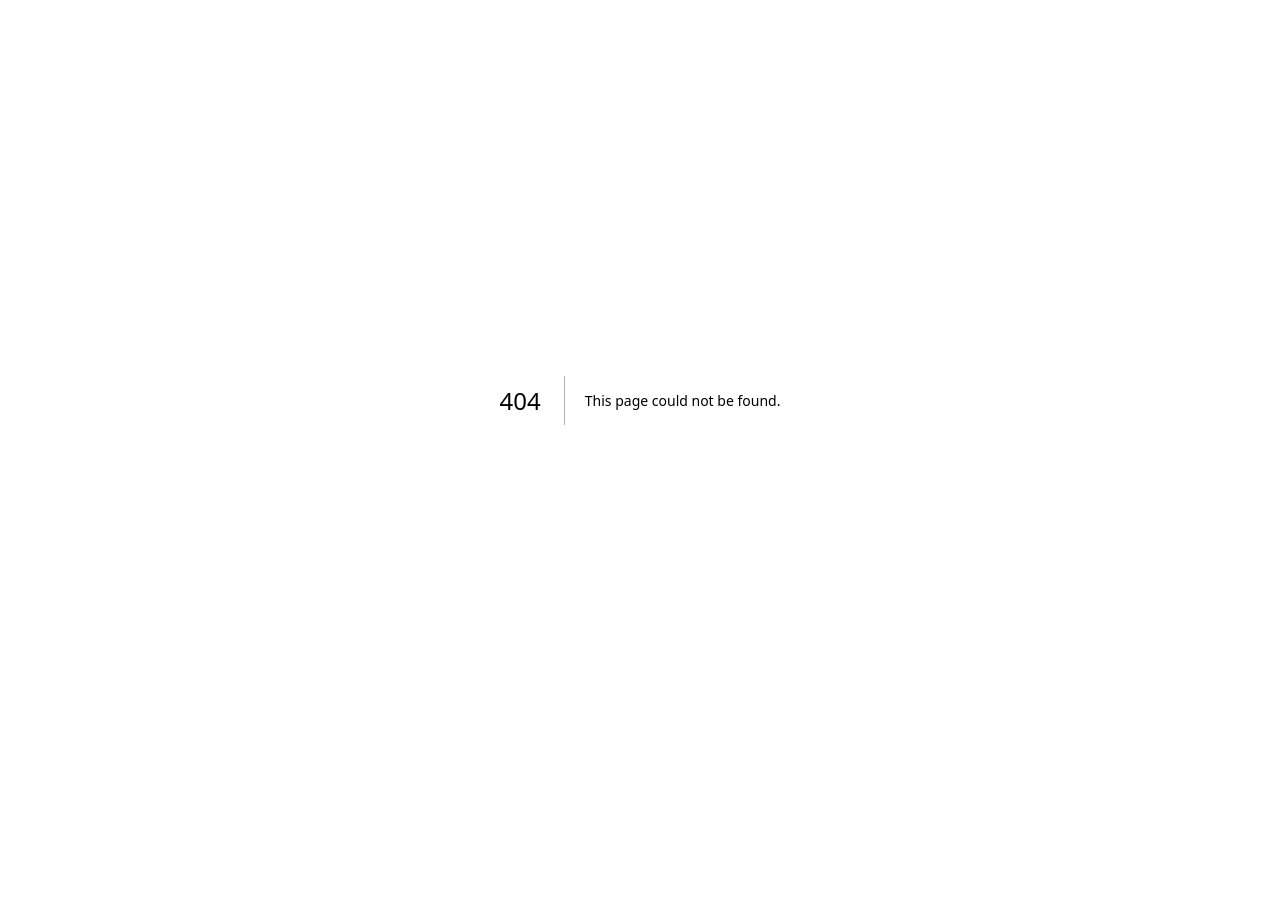
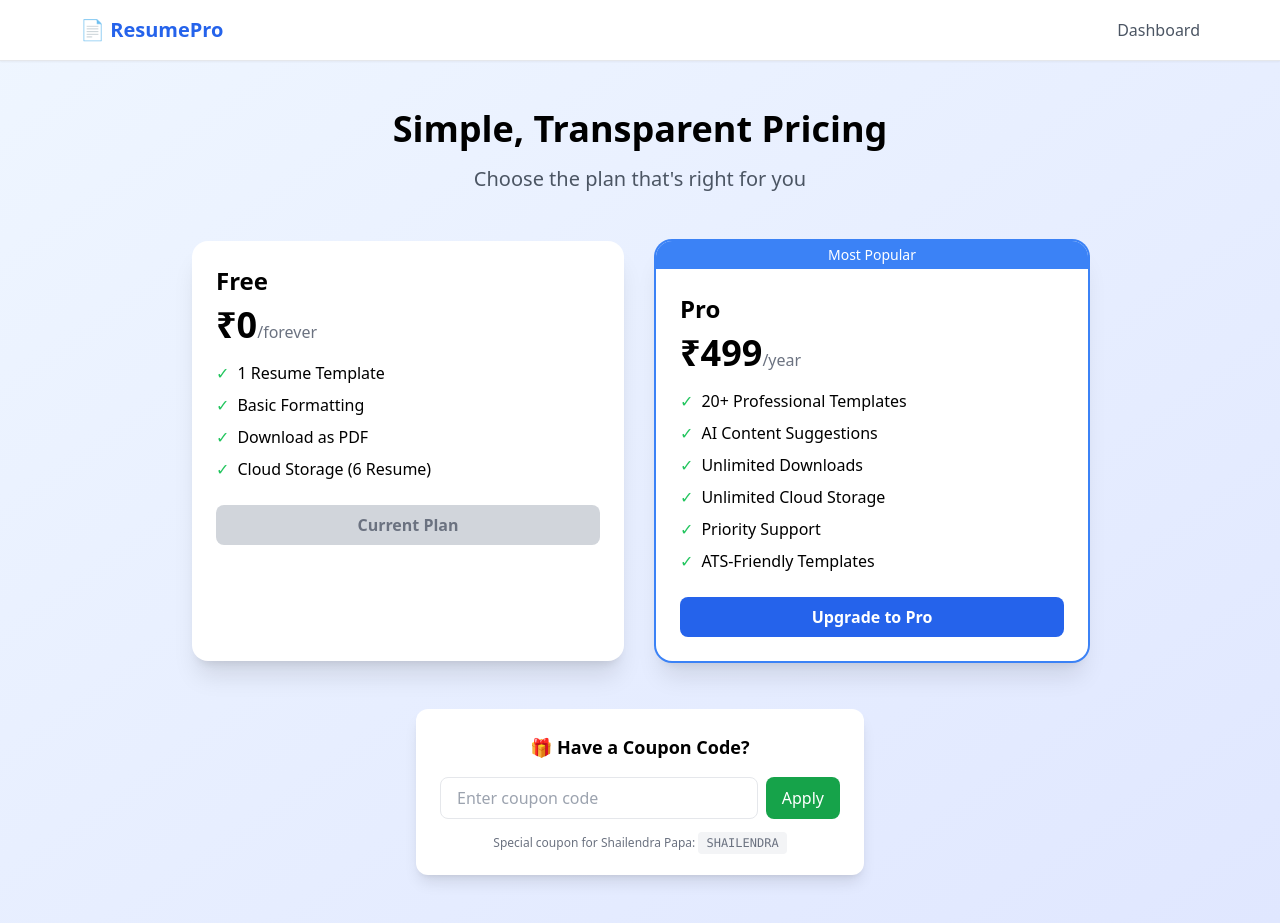
Before and after one commit to Shailendra76-sk/resume-builder, a Next.js app: page /pricing in a window 1280 px wide. Before the commit this address had no page. Before the commit the page ends 800 px from the top, so only its background shows below. Built offline with nearby package versions, Linux system fonts and the light colour scheme.

Commit message:
Create page.js

```diff
--- /dev/null
+++ b/app/pricing/page.js
@@ -0,0 +1,180 @@
+"use client";
+import { useState, useEffect } from "react";
+import { useRouter } from "next/navigation";
+
+export default function PricingPage() {
+  const router = useRouter();
+  const [couponCode, setCouponCode] = useState("");
+  const [message, setMessage] = useState("");
+  const [isPro, setIsPro] = useState(false);
+
+  useEffect(() => {
+    const proStatus = localStorage.getItem("isPro");
+    if (proStatus === "true") {
+      setIsPro(true);
+    }
+  }, []);
+
+  const plans = [
+    {
+      name: "Free",
+      price: "₹0",
+      period: "forever",
+      features: [
+        "1 Resume Template",
+        "Basic Formatting",
+        "Download as PDF",
+        "Cloud Storage (6 Resume)"
+      ],
+      button: "Current Plan",
+      popular: false
+    },
+    {
+      name: "Pro",
+      price: "₹499",
+      period: "year",
+      features: [
+        "20+ Professional Templates",
+        "AI Content Suggestions",
+        "Unlimited Downloads",
+        "Unlimited Cloud Storage",
+        "Priority Support",
+        "ATS-Friendly Templates"
+      ],
+      button: "Upgrade to Pro",
+      popular: true
+    }
+  ];
+
+  const applyCoupon = () => {
+    if (couponCode === "SHAILENDRA") {
+      localStorage.setItem("isPro", "true");
+      localStorage.setItem("proExpiry", "2026-12-31");
+      setIsPro(true);
+      setMessage("✅ Coupon applied successfully! You now have Pro access for FREE!");
+      setTimeout(() => {
+        router.push("/dashboard");
+      }, 2000);
+    } else if (couponCode === "SHAILENDRA_PAPA") {
+      localStorage.setItem("isPro", "true");
+      localStorage.setItem("proExpiry", "2027-12-31");
+      setIsPro(true);
+      setMessage("✅ Special Papa Coupon! Pro access granted for 2 years!");
+      setTimeout(() => {
+        router.push("/dashboard");
+      }, 2000);
+    } else {
+      setMessage("❌ Invalid coupon code. Try 'SHAILENDRA'");
+    }
+  };
+
+  const handleSubscribe = (planName) => {
+    if (planName === "Pro") {
+      // Show payment popup
+      const wantsPayment = confirm("Pro subscription: ₹499/year\n\nPayment integration coming soon!\n\nFor now, use coupon code 'SHAILENDRA' for FREE Pro access.");
+
+      if (wantsPayment) {
+        // Simulate payment success
+        alert("Demo: Payment successful! (Real payment will be added later)\n\nPro access granted!");
+        localStorage.setItem("isPro", "true");
+        localStorage.setItem("proExpiry", "2026-12-31");
+        setIsPro(true);
+        router.push("/dashboard");
+      }
+    }
+  };
+
+  if (isPro) {
+    return (
+      <div className="min-h-screen bg-gradient-to-br from-blue-50 to-indigo-100 flex items-center justify-center">
+        <div className="bg-white p-8 rounded-2xl shadow-xl text-center max-w-md">
+          <div className="text-6xl mb-4">🎉</div>
+          <h1 className="text-2xl font-bold text-green-600 mb-2">You are a Pro Member!</h1>
+          <p className="text-gray-600 mb-4">Enjoy all premium features including 20+ templates.</p>
+          <button onClick={() => router.push("/dashboard")} className="px-6 py-2 bg-blue-600 text-white rounded-lg">
+            Go to Dashboard →
+          </button>
+        </div>
+      </div>
+    );
+  }
+
+  return (
+    <div className="min-h-screen bg-gradient-to-br from-blue-50 to-indigo-100">
+      <nav className="bg-white shadow-sm border-b">
+        <div className="max-w-6xl mx-auto px-4 py-4 flex justify-between items-center">
+          <h1 className="text-xl font-bold text-blue-600">📄 ResumePro</h1>
+          <a href="/dashboard" className="text-gray-600 hover:text-blue-600">Dashboard</a>
+        </div>
+      </nav>
+
+      <main className="max-w-6xl mx-auto px-4 py-12">
+        <div className="text-center mb-12">
+          <h1 className="text-4xl font-bold mb-4">Simple, Transparent Pricing</h1>
+          <p className="text-xl text-gray-600">Choose the plan that's right for you</p>
+        </div>
+
+        <div className="grid md:grid-cols-2 gap-8 max-w-4xl mx-auto">
+          {plans.map((plan) => (
+            <div key={plan.name} className={`bg-white rounded-2xl shadow-xl overflow-hidden ${plan.popular ? 'ring-2 ring-blue-500' : ''}`}>
+              {plan.popular && (
+                <div className="bg-blue-500 text-white text-center py-1 text-sm">Most Popular</div>
+              )}
+              <div className="p-6">
+                <h2 className="text-2xl font-bold mb-2">{plan.name}</h2>
+                <div className="mb-4">
+                  <span className="text-4xl font-bold">{plan.price}</span>
+                  <span className="text-gray-500">/{plan.period}</span>
+                </div>
+                <ul className="space-y-2 mb-6">
+                  {plan.features.map((feature, i) => (
+                    <li key={i} className="flex items-center gap-2">
+                      <span className="text-green-500">✓</span> {feature}
+                    </li>
+                  ))}
+                </ul>
+                <button
+                  onClick={() => handleSubscribe(plan.name)}
+                  disabled={plan.name === "Free"}
+                  className={`w-full py-2 rounded-lg font-semibold transition ${
+                    plan.name === "Free"
+                      ? "bg-gray-300 text-gray-500 cursor-not-allowed"
+                      : "bg-blue-600 text-white hover:bg-blue-700"
+                  }`}
+                >
+                  {plan.button}
+                </button>
+              </div>
+            </div>
+          ))}
+        </div>
+
+        {/* Coupon Section */}
+        <div className="max-w-md mx-auto mt-12 bg-white rounded-xl shadow-lg p-6">
+          <h3 className="text-lg font-bold text-center mb-4">🎁 Have a Coupon Code?</h3>
+          <div className="flex gap-2">
+            <input
+              type="text"
+              value={couponCode}
+              onChange={(e) => setCouponCode(e.target.value.toUpperCase())}
+              placeholder="Enter coupon code"
+              className="flex-1 px-4 py-2 border rounded-lg"
+            />
+            <button
+              onClick={applyCoupon}
+              className="px-4 py-2 bg-green-600 text-white rounded-lg hover:bg-green-700"
+            >
+              Apply
+            </button>
+          </div>
+          {message && (
+            <p className="mt-3 text-center text-sm font-medium">{message}</p>
+          )}
+          <p className="mt-4 text-xs text-gray-500 text-center">
+            Special coupon for Shailendra Papa: <span className="font-mono bg-gray-100 px-2 py-1 rounded">SHAILENDRA</span>
+          </p>
+        </div>
+      </main>
+    </div>
+  );
+}
```
